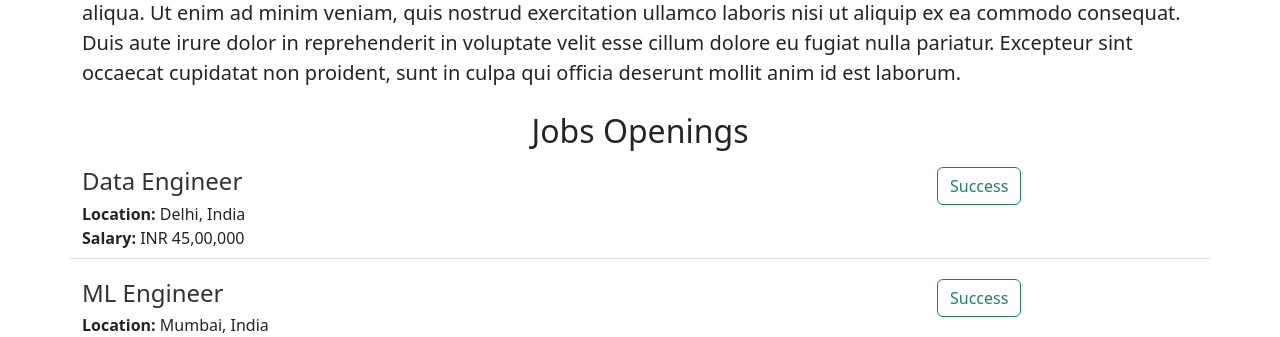
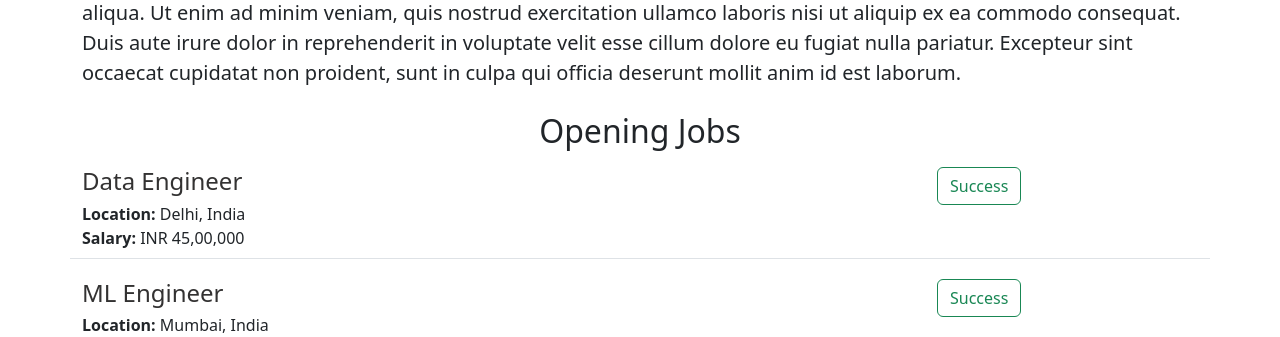
Before and after one commit to YashBitCoder/Jovian-site-v2, a Flask app: page / in a window 1280 px wide. Shown: the part 538-875 px from the top of the page. Run offline with Flask 3, Linux system fonts and the light colour scheme.

Commit message:
Update home.html

```diff
--- a/templates/home.html
+++ b/templates/home.html
@@ -59,7 +59,7 @@
 
             <p class="lead">Lorem ipsum dolor sit amet, consectetur adipiscing elit, sed do eiusmod tempor incididunt ut labore et dolore magna aliqua. Ut enim ad minim veniam, quis nostrud exercitation ullamco laboris nisi ut aliquip ex ea commodo consequat. Duis aute irure dolor in reprehenderit in voluptate velit esse cillum dolore eu fugiat nulla pariatur. Excepteur sint occaecat cupidatat non proident, sunt in culpa qui officia deserunt mollit anim id est laborum.</p>
 
-            <h2 class="text-center mt-4 mb-3">Jobs Openings</h2>
+            <h2 class="text-center mt-4 mb-3">Opening Jobs</h2>
 
             <div>
                 {% for job in jobs %}
```
